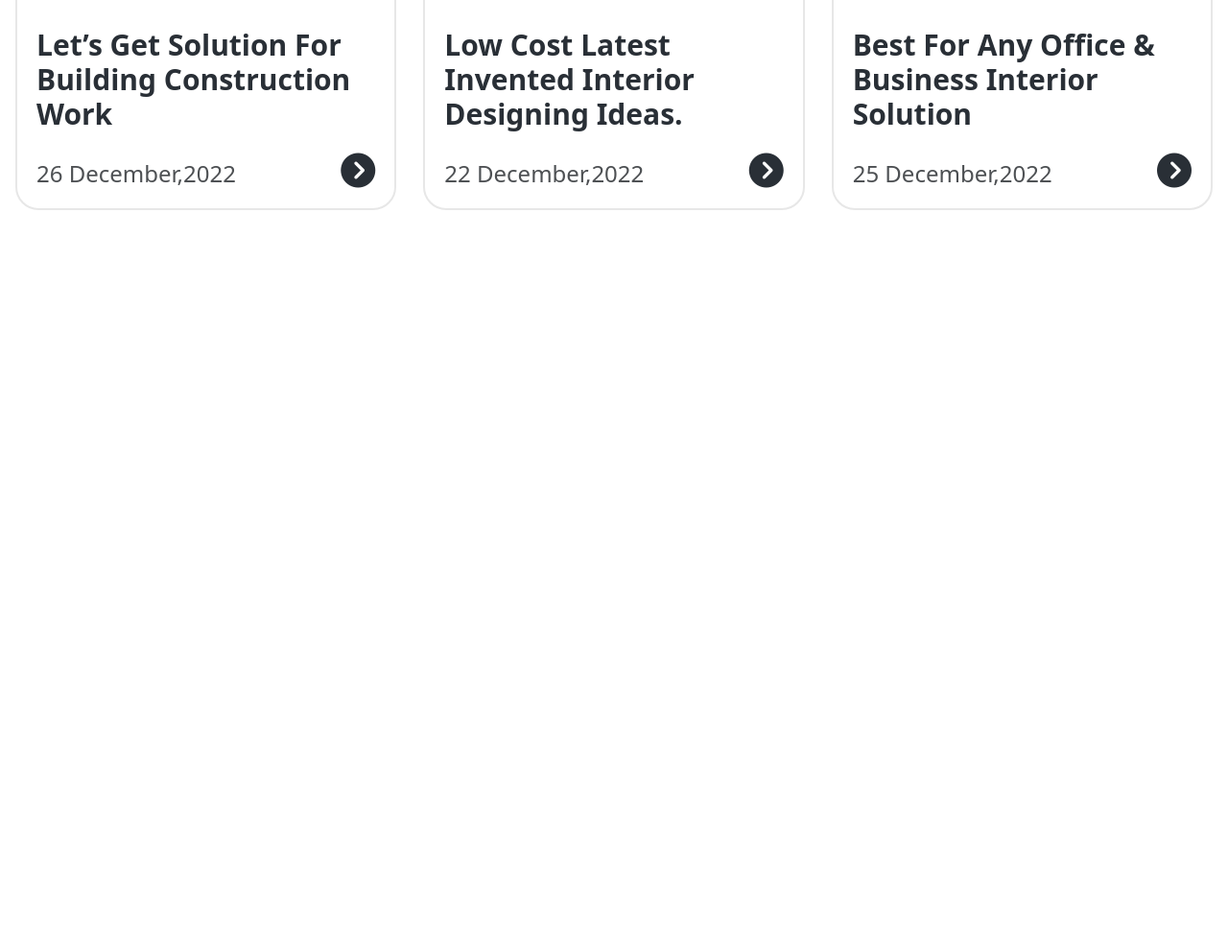
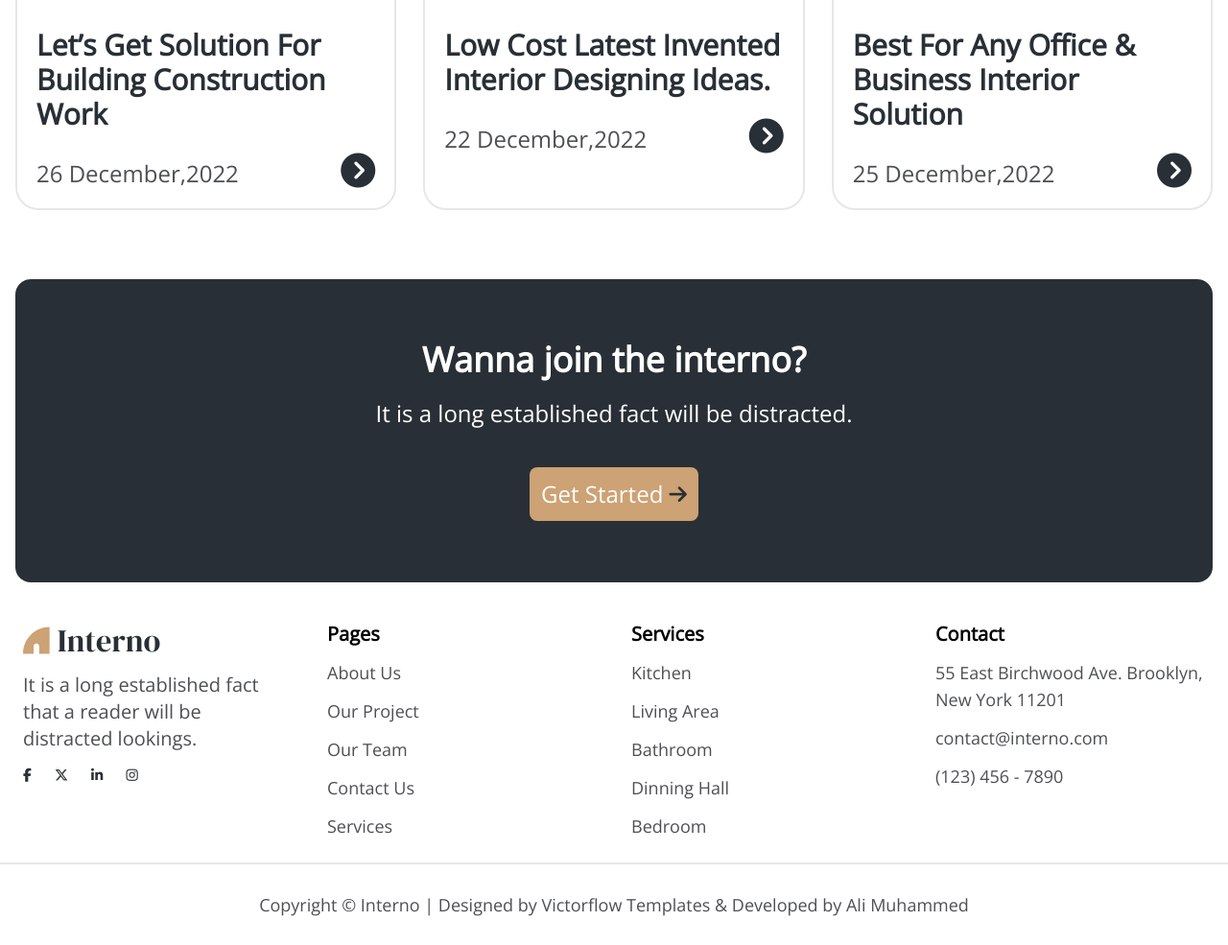
Before and after one commit to alimuhammeddev/Interno, a plain HTML site: page index.html in a window 1280 px wide. Shown: the part 5043-6028 px from the top of the page at 96% size. Before the commit the page ends 5278 px from the top, so only its background shows below. Drawn offline with nearby package versions, Linux system fonts and the light colour scheme.

Commit message:
worked on fotter and final commit

```diff
--- a/index.html
+++ b/index.html
@@ -8,12 +8,23 @@
     <script type="module" src="https://unpkg.com/ionicons@7.1.0/dist/ionicons/ionicons.esm.js"></script>
     <script nomodule src="https://unpkg.com/ionicons@7.1.0/dist/ionicons/ionicons.js"></script>
     <script src="https://kit.fontawesome.com/4e3895d11d.js" crossorigin="anonymous"></script>
+    <link rel="preconnect" href="https://fonts.googleapis.com">
+    <link rel="preconnect" href="https://fonts.gstatic.com" crossorigin>
+    <link href="https://fonts.googleapis.com/css2?family=Open+Sans&display=swap" rel="stylesheet">
 </head>
+<style>
+    body{
+        font-family: 'Open Sans', sans-serif;
+    }
+    html{
+        scroll-behavior: smooth;
+    }
+</style>
 <body>
     <header class="bg-[#ffffff] z-20 fixed top-0 left-0 w-full shadow-sm">
         <nav class="flex justify-between items-center w-[92%] mx-auto py-6">
             <div>
-                <img src="/images/Logo.svg" class="w-[60%] lg:w-full" alt="">
+                <img src="/images/Logo.svg" class="w-24 lg:w-36" alt="">
             </div>
             <div class="nav-links md:static fixed md:min-h-fit min-h-[90vh] left-0 top-20 -translate-x-full md:translate-x-0 md:w-auto w-full flex items-center px-5 transform transition-transform duration-300 ease-in-out bg-[#ffffff] lg:shadow-none shadow-2xl">
                 <ul class="flex md:flex-row flex-col md:items-center md:gap-[4vw] gap-8 lg:mt-0 md:mt-0 -mt-28">
@@ -354,7 +365,7 @@
                         </div>
                     </div>
                     <div>
-                        <h3 class="lg:text-3xl text-2xl text-[#292F36] lg:mt-8 mt-4 font-semibold">
+                        <h3 class="lg:text-3xl text-xl text-[#292F36] lg:mt-8 mt-4 font-semibold">
                             Let’s Get Solution For Building Construction Work
                         </h3>
                     </div>
@@ -379,7 +390,7 @@
                         </div>
                     </div>
                     <div>
-                        <h3 class="lg:text-3xl text-2xl text-[#292F36] lg:mt-8 mt-4 font-semibold">
+                        <h3 class="lg:text-3xl text-xl text-[#292F36] lg:mt-8 mt-4 font-semibold">
                             Low Cost Latest Invented Interior Designing Ideas.
                         </h3>
                     </div>
@@ -404,7 +415,7 @@
                         </div>
                     </div>
                     <div>
-                        <h3 class="lg:text-3xl text-2xl text-[#292F36] lg:mt-8 mt-4 font-semibold">
+                        <h3 class="lg:text-3xl text-xl text-[#292F36] lg:mt-8 mt-4 font-semibold">
                             Best For Any Office & Business Interior Solution
                         </h3>
                     </div>
@@ -419,6 +430,81 @@
                 </div>
             </div>
         </div>
+    </div>
+    <div>
+        <div class="container mx-auto p-4 lg:mt-10 mt-5">
+            <div class="bg-[#292F36] lg:p-16 p-5 rounded-2xl">
+                <h1 class="lg:text-4xl text-2xl text-center text-[#FFFFFF] font-semibold">
+                    Wanna join the interno?
+                </h1>
+                <h3 class="text-[#FFFFFF] lg:text-2xl text-lg text-center lg:mt-5 mt-2">
+                    It is a long established fact  will be distracted.
+                </h3>
+                <div class="mt-6 lg:mt-10 flex justify-center">
+                    <a href="#!" class="bg-[#CDA274] text-[#FFFFFF] p-3 lg:text-2xl text-base font-medium rounded-lg">Get Started <i class="fa-solid fa-arrow-right fa-sm" style="color: #292F36;"></i></a>
+                </div>
+            </div>
+        </div>
+    </div>
+    <div>
+        <div class="container mx-auto p-4">
+            <div class="grid grid-cols-1 md:grid-cols-4 lg:grid-cols-4 gap-5">
+                <div class="p-2">
+                    <img src="/images/Logo.svg" class="lg:w-36 w-24" alt="">
+                    <div>
+                        <h1 class="lg:text-xl text-base text-[#4D5053] mt-3">
+                            It is a long established fact that a reader will be distracted lookings.
+                        </h1>
+                        <div class="space-x-5 mt-3">
+                            <i class="fa-brands fa-facebook-f fa-sm" style="color: #292F36;"></i>
+                            <i class="fa-brands fa-x-twitter fa-sm" style="color: #292F36;"></i>
+                            <i class="fa-brands fa-linkedin-in fa-sm" style="color: #292F36;"></i>
+                            <i class="fa-brands fa-instagram fa-sm" style="color: #292F36;"></i>
+                        </div>
+                    </div>
+                </div>
+                <div class="p-2">
+                    <h1 class="lg:text-xl text-base font-semibold">
+                        Pages
+                    </h1>
+                    <div class="space-y-3 mt-3">
+                        <h1><a href="#!" class="text-[#4D5053] lg:text-lg hover:text-[#CDA274] transition ease-out duration-700 ">About Us</a></h1>
+                        <h1><a href="#!" class="text-[#4D5053] lg:text-lg hover:text-[#CDA274] transition ease-out duration-700">Our Project</a></h1>
+                        <h1><a href="#!" class="text-[#4D5053] lg:text-lg hover:text-[#CDA274] transition ease-out duration-700">Our Team</a></h1>
+                        <h1><a href="#!" class="text-[#4D5053] lg:text-lg hover:text-[#CDA274] transition ease-out duration-700">Contact Us</a></h1>
+                        <h1><a href="#!" class="text-[#4D5053] lg:text-lg hover:text-[#CDA274] transition ease-out duration-700">Services</a></h1>
+                    </div>
+                </div>
+                <div class="p-2">
+                    <h1 class="lg:text-xl text-base font-semibold">
+                        Services
+                    </h1>
+                    <div class="space-y-3 mt-3">
+                        <h1><a href="#!" class="text-[#4D5053] lg:text-lg hover:text-[#CDA274] transition ease-out duration-700 ">Kitchen</a></h1>
+                        <h1><a href="#!" class="text-[#4D5053] lg:text-lg hover:text-[#CDA274] transition ease-out duration-700">Living Area</a></h1>
+                        <h1><a href="#!" class="text-[#4D5053] lg:text-lg hover:text-[#CDA274] transition ease-out duration-700">Bathroom</a></h1>
+                        <h1><a href="#!" class="text-[#4D5053] lg:text-lg hover:text-[#CDA274] transition ease-out duration-700">Dinning Hall</a></h1>
+                        <h1><a href="#!" class="text-[#4D5053] lg:text-lg hover:text-[#CDA274] transition ease-out duration-700">Bedroom</a></h1>
+                    </div>
+                </div>
+                <div class="p-2">
+                    <h1 class="lg:text-xl text-base font-semibold">
+                        Contact
+                    </h1>
+                    <div class="space-y-3 mt-3">
+                        <h1 class="text-[#4D5053] lg:text-lg">55 East Birchwood Ave. Brooklyn, New York 11201</h1>
+                        <h1 class="text-[#4D5053] lg:text-lg">contact@interno.com</h1>
+                        <h1 class="text-[#4D5053] lg:text-lg">(123) 456 - 7890</h1>
+                    </div>
+                </div>
+            </div>
+        </div>
+    </div>
+    <div>
+        <h1 class="bg-[#E5E5E5] border"></h1>
+    </div>
+    <div class="container p-2">
+        <h1 class="text-center mt-5 mb-5 text-[#4D5053] lg:text-lg">Copyright © Interno | Designed by Victorflow Templates & Developed by Ali Muhammed</h1>
     </div>
 
 
```
